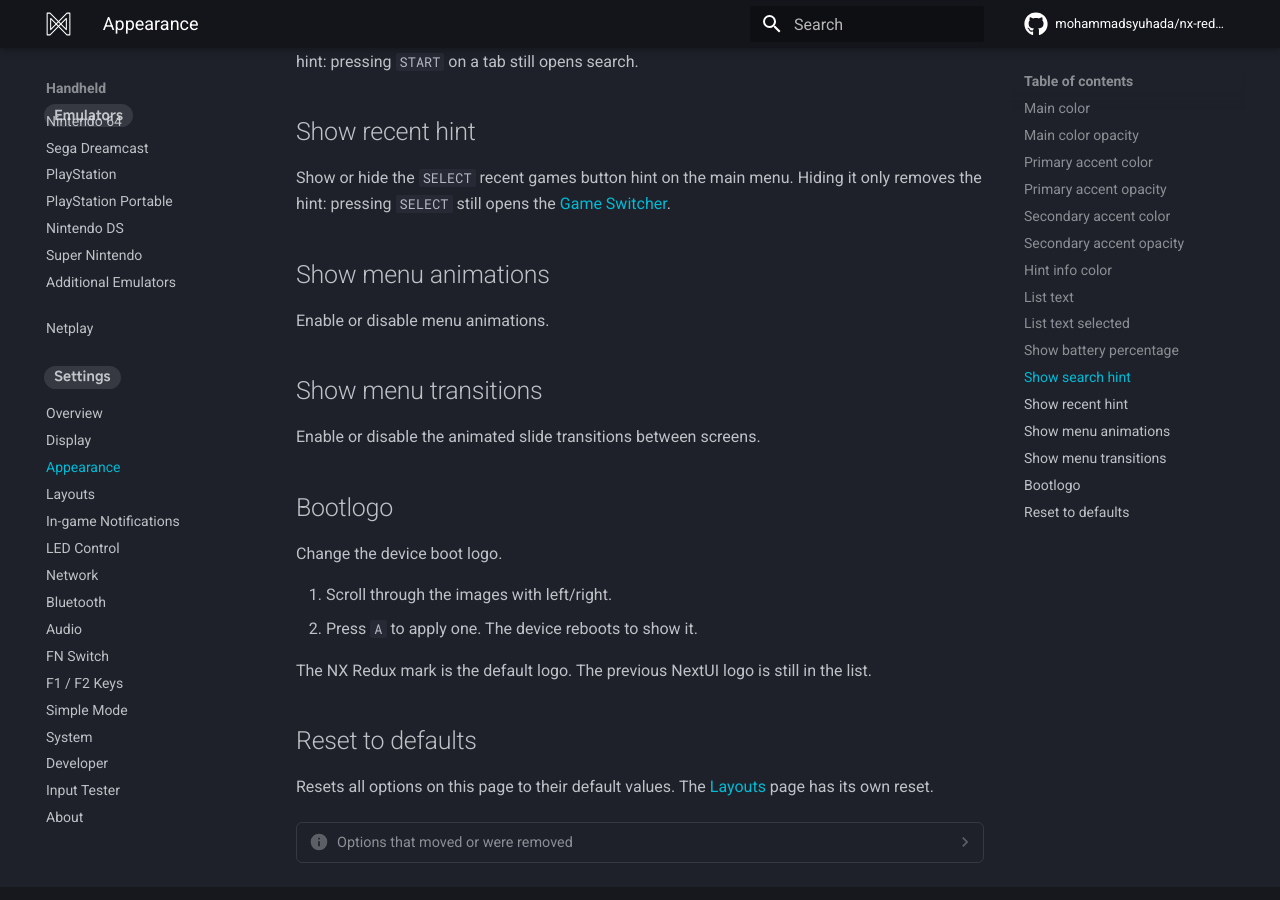
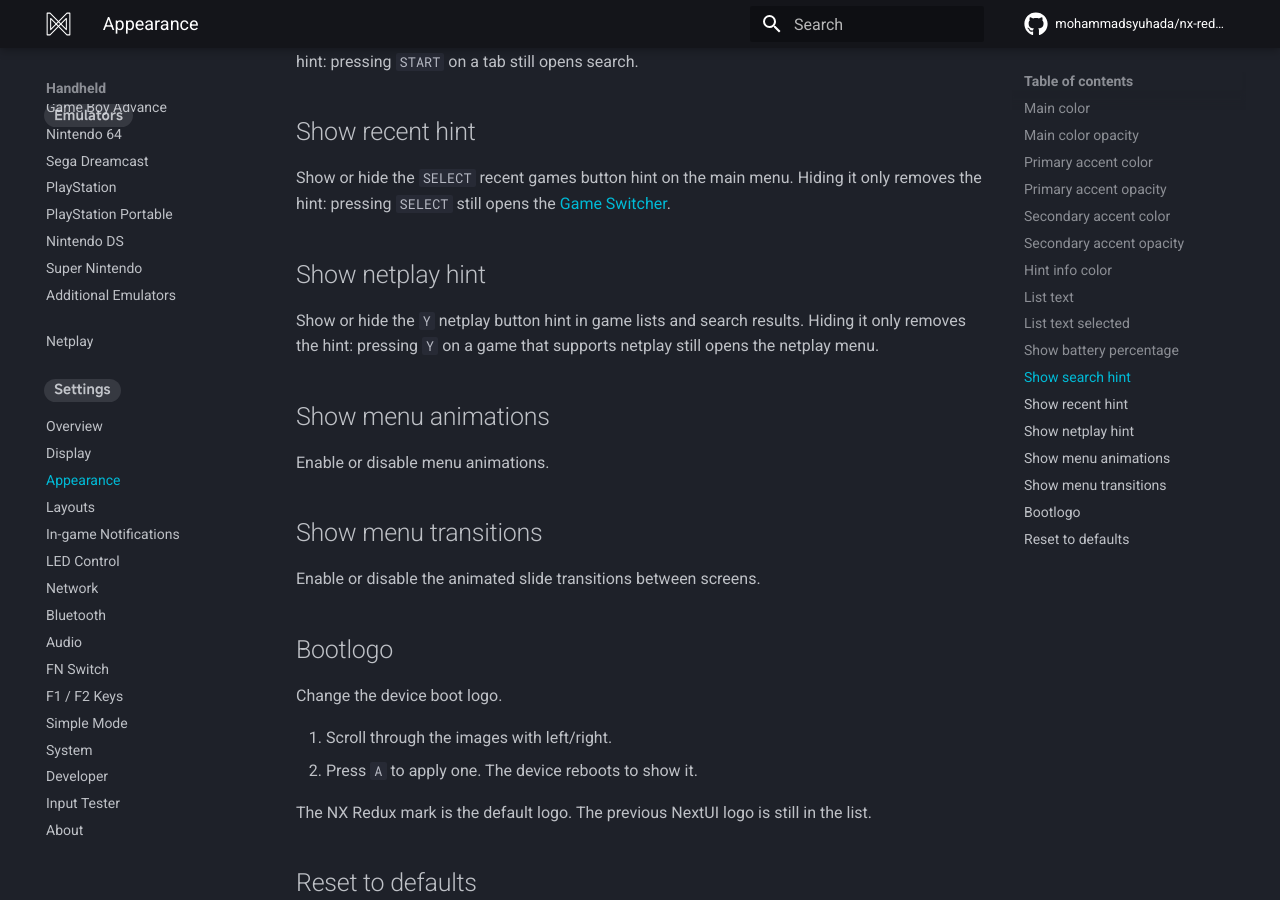
Before and after one commit to mohammadsyuhada/nx-redux-docs, an MkDocs documentation site: the page built from docs/handheld/settings/appearance.md, in a window 1280 px wide and 900 px high, scrolled down 1938 px. Built offline with MkDocs 1.6.1 and Material for MkDocs 9.7.7, drawn with Linux system fonts in a browser that asks for light colours; comment, search, counter and statistics services are not loaded.

Commit message:
docs(appearance): document Show netplay hint

```diff
--- a/docs/handheld/settings/appearance.md
+++ b/docs/handheld/settings/appearance.md
@@ -64,6 +64,12 @@
 only removes the hint: pressing `SELECT` still opens the
 [Game Switcher](../guide/game-switcher.md).
 
+## Show netplay hint
+
+Show or hide the `Y` netplay button hint in game lists and search results.
+Hiding it only removes the hint: pressing `Y` on a game that supports netplay
+still opens the netplay menu.
+
 ## Show menu animations
 
 Enable or disable menu animations.
```
